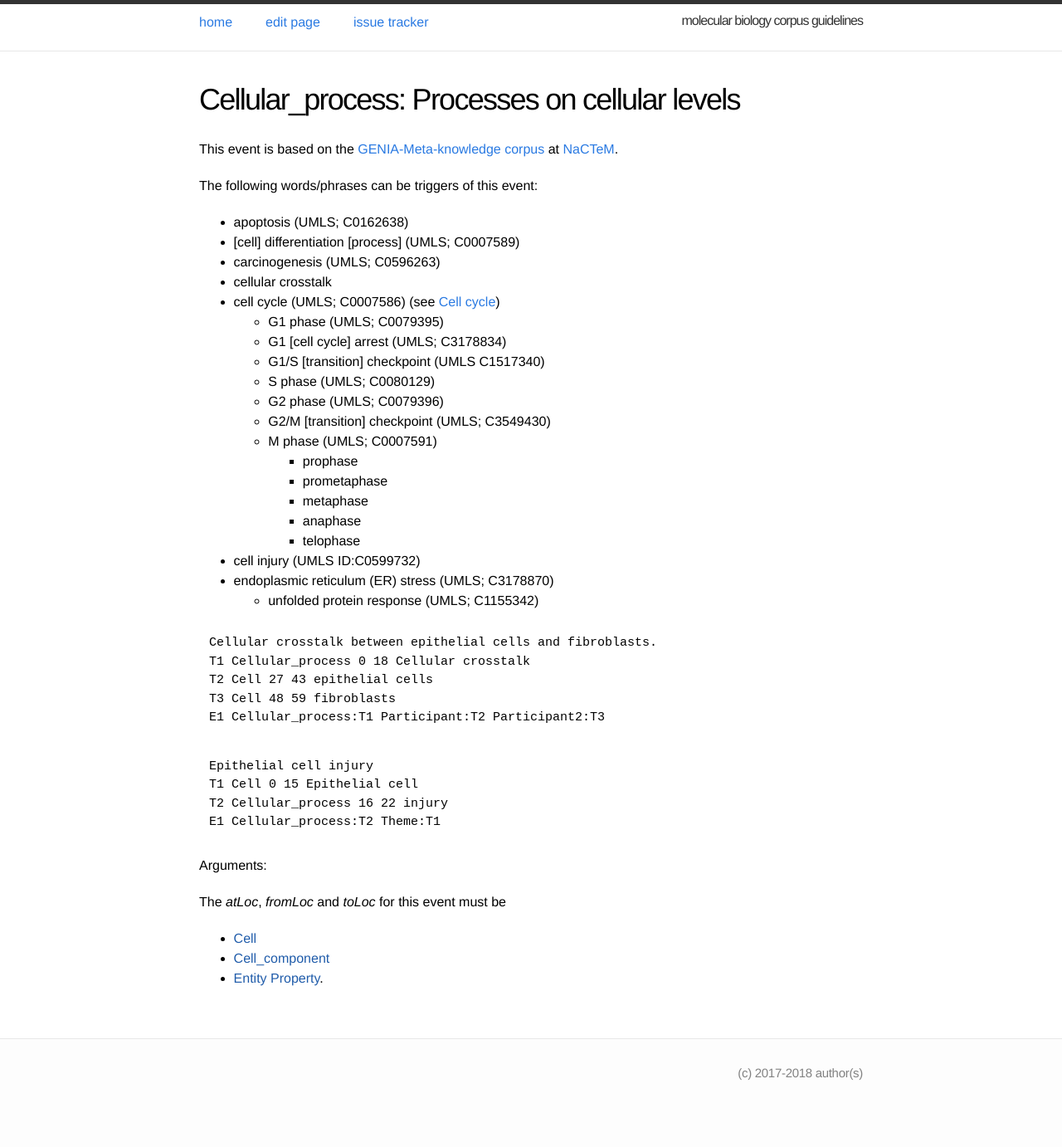
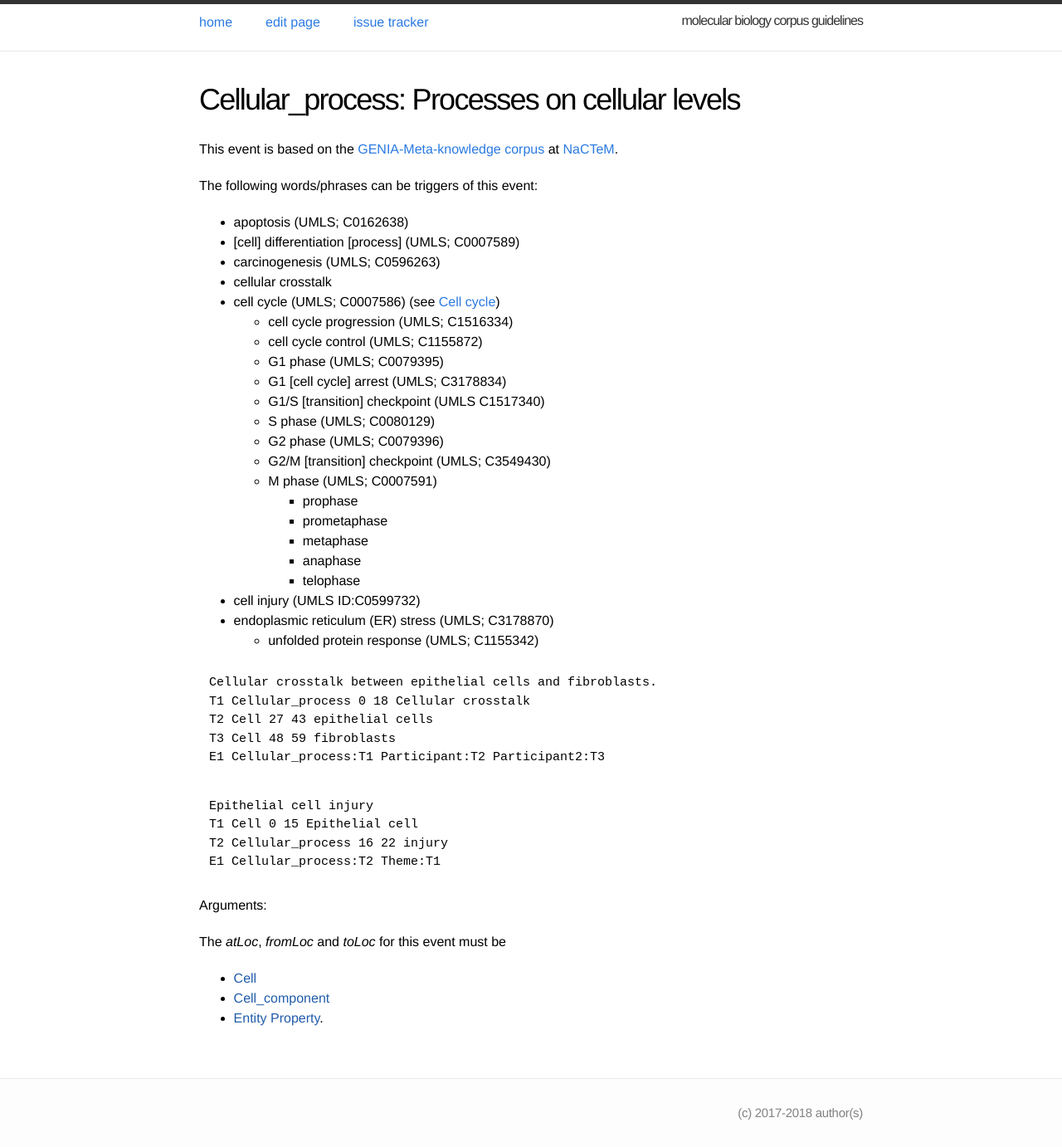
Before and after one commit to ezcatdb/molbiol_lung_corpus-guidelines, a Jekyll site: the page built from _event/Cellular_process.md, in a window 1280 px wide. Shown: the whole page at 83% size. Built offline with Jekyll 4.4.1, drawn with Linux system fonts in a browser that asks for light colours; before the commit the page ends 1334 px from its top, so only the background shows below that.

Commit message:
additional trigger with UMLS IDs included in _event/Cellular_process.md

```diff
--- a/_event/Cellular_process.md
+++ b/_event/Cellular_process.md
@@ -15,6 +15,8 @@ The following words/phrases can be triggers of this event:
 - carcinogenesis (UMLS; C0596263)
 - cellular crosstalk
 - cell cycle (UMLS; C0007586) (see <a href="https://en.wikipedia.org/wiki/Cell_cycle">Cell cycle</a>)
+  - cell cycle progression (UMLS; C1516334)
+  - cell cycle control (UMLS; C1155872)
   - G1 phase (UMLS; C0079395)
   - G1 [cell cycle] arrest (UMLS; C3178834)
   - G1/S [transition] checkpoint (UMLS C1517340)
```
